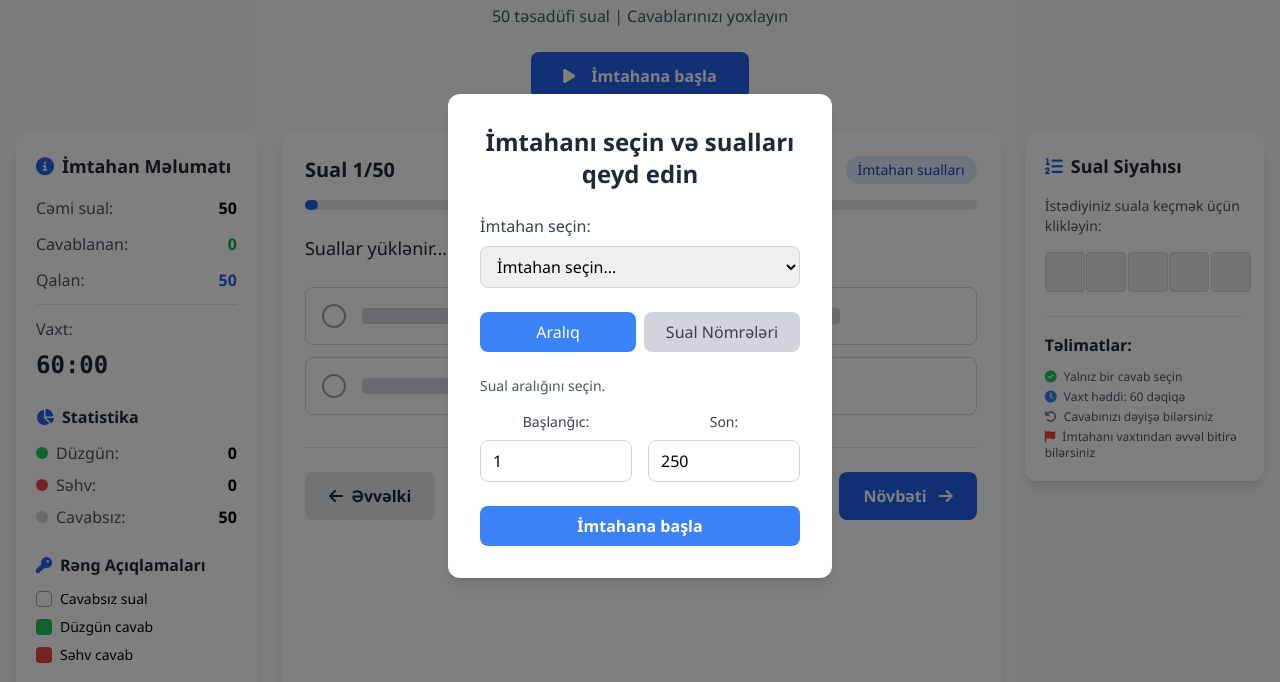
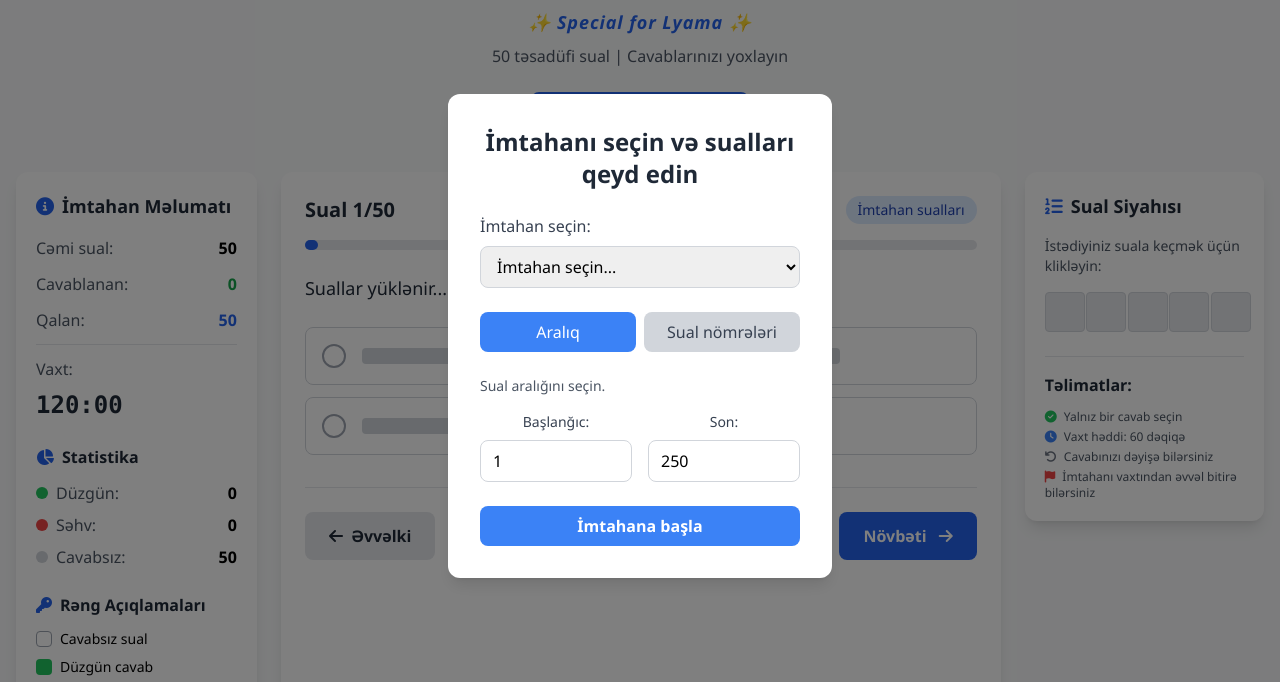
Before and after one commit to alimammadsoy/exam, a plain HTML site: page index.html in a window 1280 px wide. Both pictures are taken after a click on the button "İmtahana başla". Shown: the part 64-746 px from the top of the page. Drawn offline with nearby package versions, Linux system fonts and the light colour scheme.

Commit message:
special text added

```diff
--- a/index.html
+++ b/index.html
@@ -32,7 +32,7 @@
                     Aralıq
                 </button>
                 <button id="tab-numbers" class="flex-1 py-2 px-4 bg-gray-300 text-gray-700 rounded-lg font-medium transition-colors hover:bg-gray-400">
-                    Sual Nömrələri
+                    Sual nömrələri
                 </button>
             </div>
 
@@ -82,6 +82,7 @@
             <h1 class="text-2xl md:text-3xl font-bold text-blue-800">
                 <i class="fas fa-shield-alt mr-2"></i>İmtahana xoş gəlmisiniz!
             </h1>
+            <p class="text-lg italic text-blue-600 mt-3 font-semibold tracking-wider">✨ Special for Lyama ✨</p>
             <p class="text-gray-600 mt-2">50 təsadüfi sual | Cavablarınızı yoxlayın</p>
             <button id="start-exam-btn" class="mt-6 bg-blue-600 hover:bg-blue-700 text-white font-bold py-3 px-8 rounded-lg transition duration-300 inline-flex items-center gap-2">
                 <i class="fas fa-play mr-2"></i>İmtahana başla
@@ -110,7 +111,7 @@
                         </div>
                         <div class="pt-3 border-t">
                             <div class="text-gray-600 mb-2">Vaxt:</div>
-                            <div class="text-2xl font-mono font-bold text-gray-800" id="timer">60:00</div>
+                            <div class="text-2xl font-mono font-bold text-gray-800" id="timer">120:00</div>
                         </div>
                     </div>
                 </div>
--- a/script-v3.js
+++ b/script-v3.js
@@ -7,7 +7,7 @@ document.addEventListener('DOMContentLoaded', function () {
     let markedForReview = new Array(50).fill(false);
     let examStarted = false;
     let timerInterval = null;
-    let timeLeft = 60 * 60;
+    let timeLeft = 120 * 60;
     let currentExam = null;  // Seçili sınavı saklayacağız
     let exams = [];  // Tüm sınavları saklayacağız
 
@@ -744,7 +744,7 @@ document.addEventListener('DOMContentLoaded', function () {
             shuffledOptions[index] = shuffleOptions(question.options, question.correct_answer);
         });
 
-        timeLeft = 60 * 60;
+        timeLeft = 120 * 60;
         examStarted = true;
         resultModal.classList.add('hidden');
 
```
